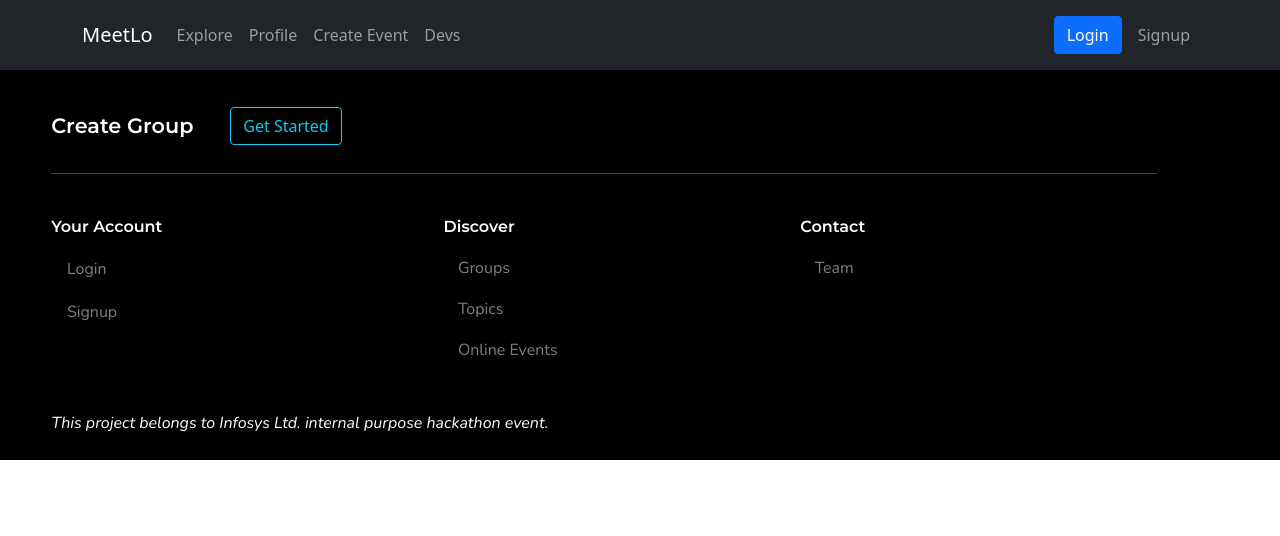
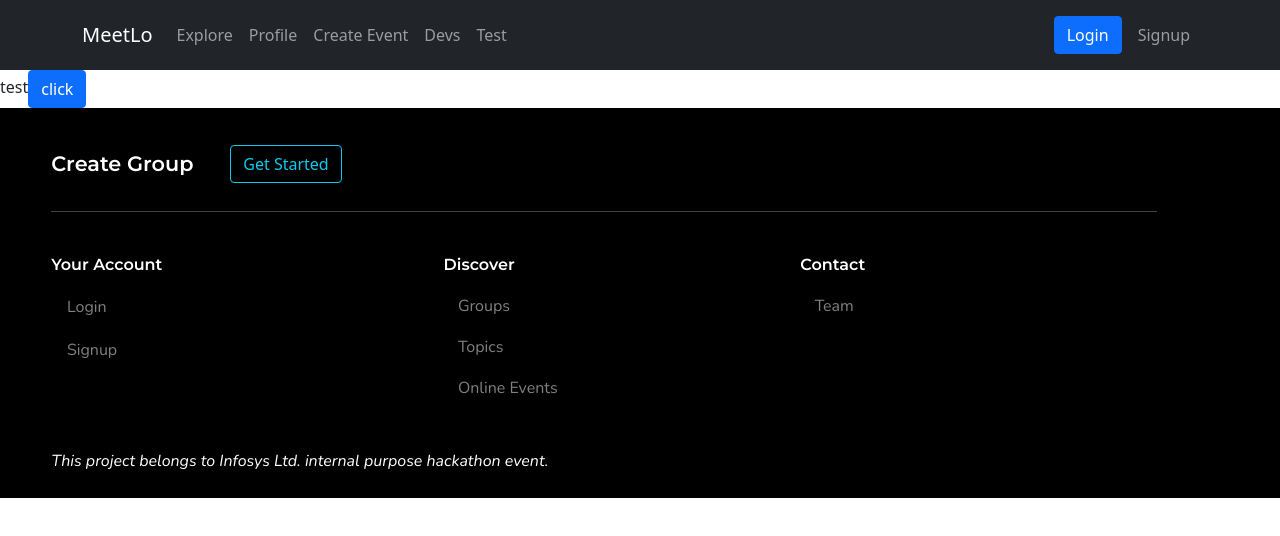
Before and after one commit to singhanuj620/joinus_frontend, a React (Create React App) app: page /test in a window 1280 px wide. Shown: the top 536 px of the page. Built offline with nearby package versions, Linux system fonts and the light colour scheme.

Commit message:
added test route/page

```diff
--- a/package.json
+++ b/package.json
@@ -3,6 +3,7 @@
   "version": "0.1.0",
   "private": true,
   "dependencies": {
+    "axios": "^0.24.0",
     "bootstrap": "^5.1.3",
     "react": "^17.0.2",
     "react-bootstrap": "^2.1.0",
--- a/src/App.js
+++ b/src/App.js
@@ -1,5 +1,6 @@
 import React from 'react'
 import Homepage from "./Containers/Homepage/homePage";
+import Test from "./Containers/Homepage/test";
 import Team from "./Containers/Team/team";
 import { Routes, Route } from "react-router-dom";
 import Navbar from './Components/Navbar/Navbar';
@@ -12,6 +13,8 @@ const App = () => {
       <Routes>
         <Route path="/" element={<Homepage />} />
         <Route path="/team" element={<Team />} />
+        <Route path="/test" element={<Test />} />
+
       </Routes>
       <Footer />
     </>
--- a/src/Components/Navbar/Navbar.js
+++ b/src/Components/Navbar/Navbar.js
@@ -20,6 +20,7 @@ const NavbarComp = () => {
                             <Nav.Link href="/">Profile</Nav.Link>
                             <Nav.Link href="/">Create Event</Nav.Link>
                             <Nav.Link href="/team">Devs</Nav.Link>
+                            <Nav.Link href="/test">Test</Nav.Link>
                         </Nav>
                         <Nav>
                             <div className="navbar_loginbuttons">
--- /dev/null
+++ b/src/Containers/Homepage/test.js
@@ -0,0 +1,25 @@
+import React from 'react'
+import axios from 'axios'
+import { Button } from 'react-bootstrap'
+
+const test = () => {
+
+    const handleClick = async () => {
+        try {
+            const res = await axios.get('http://localhost:5000/api/test')
+            console.log(res.data)
+        }
+        catch (err) {
+            console.log(err)
+        }
+    }
+
+    return (
+        <div>
+            test
+            <Button onClick={handleClick}>click</Button>
+        </div>
+    )
+}
+
+export default test
```
Also changed, not shown: 1 other file (tests, documents, lock files or other folders).
